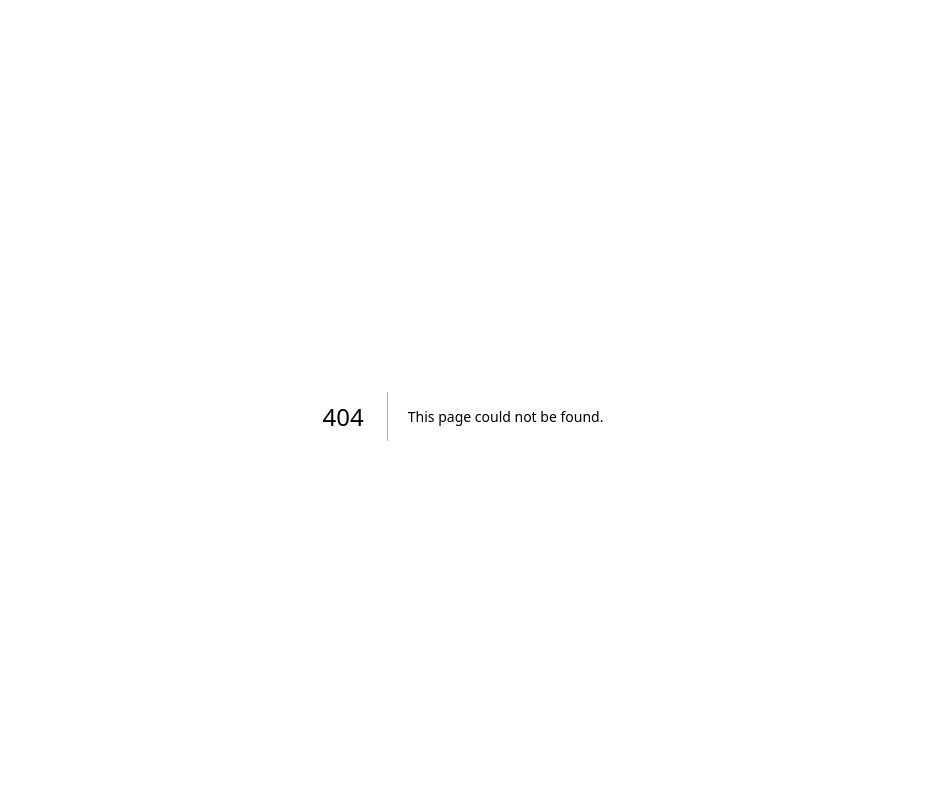
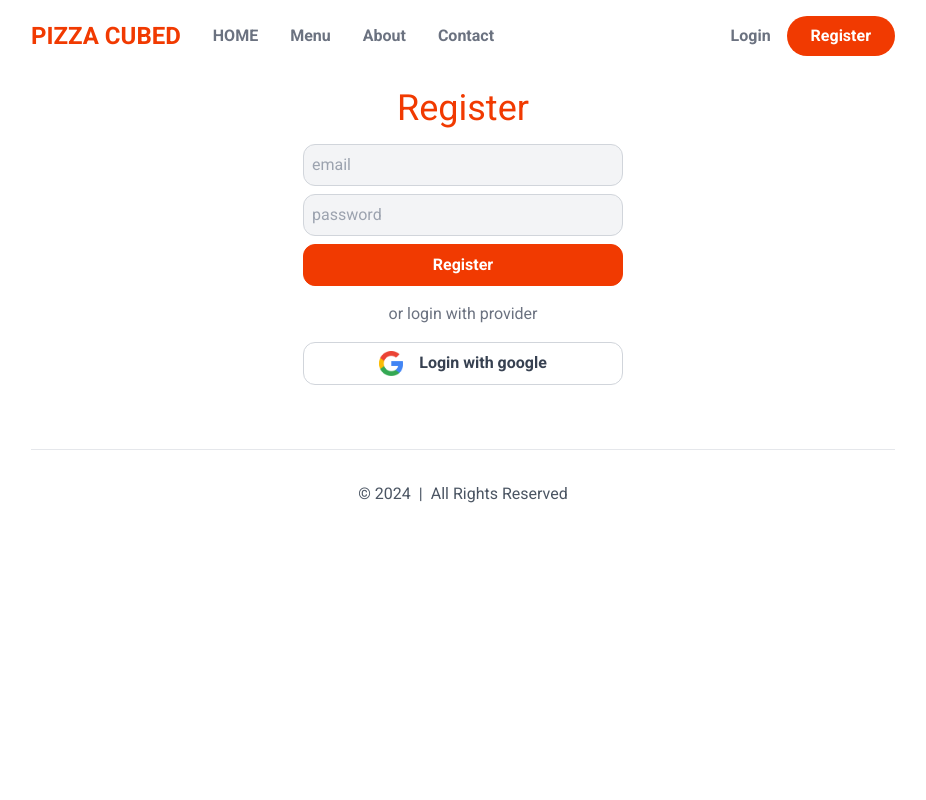
Before and after one commit to nour-nono/pizza-cubed, a Next.js app: page /register in a window 1280 px wide. Before the commit this address had no page. Shown: the top 800 px of the page, without its empty margins (177-1103 px from the left). Built offline with nearby package versions, Linux system fonts and the light colour scheme.

Commit message:
Add next-auth package to dependencies and create About Component and ContactUs component

```diff
--- a/package.json
+++ b/package.json
@@ -12,6 +12,7 @@
   "dependencies": {
     "autoprefixer": "^10.4.20",
     "next": "14.2.14",
+    "next-auth": "^4.24.8",
     "react": "^18",
     "react-dom": "^18"
   },
--- a/src/app/globals.css
+++ b/src/app/globals.css
@@ -7,3 +7,32 @@ section.hero{
     @apply block md:grid;
     grid-template-columns: 2fr 3fr;
 }
+
+select,
+input[type="email"],
+input[type="password"],
+input[type="tel"],
+input[type="text"] {
+    @apply block w-full mb-2 rounded-xl;
+    @apply border p-2 border-gray-300 bg-gray-100;
+}
+
+input[type="email"]:disabled,
+input[type="password"]:disabled,
+input[type="tel"]:disabled,
+input[type="text"]:disabled {
+    @apply bg-gray-300 border-0 cursor-not-allowed text-gray-500;
+}
+
+button, .button{
+    @apply flex w-full justify-center gap-2 text-gray-700 font-semibold;
+    @apply border border-gray-300 rounded-xl px-6 py-2;
+}
+
+button[type="submit"], .submit, button.primary{
+    @apply border-primary bg-primary text-white;
+}
+
+button[type="submit"]:disabled, .submit:disabled{
+    @apply cursor-not-allowed bg-red-400;
+}
--- a/src/app/layout.tsx
+++ b/src/app/layout.tsx
@@ -2,6 +2,8 @@ import type { Metadata } from "next";
 import { Roboto } from "next/font/google";
 import "./globals.css";
 import Footer from "@/components/layout/Footer";
+import Header from "@/components/layout/Header";
+
 
 
 const roboto = Roboto({ weight: ["400", "500", "700"], subsets: ["latin"] });
@@ -23,6 +25,7 @@ export default function RootLayout({
       >
         <div className="container">
         <main className={"max-w-4xl mx-auto p-4"}>
+        <Header />
         {children}
         <Footer />
         </main>
--- a/src/app/page.tsx
+++ b/src/app/page.tsx
@@ -1,13 +1,15 @@
 import Image from "next/image";
 import Link from "next/link";
-import Header from "@/components/layout/Header";
 import Hero from "@/components/layout/Hero";
+import About from "@/components/layout/About";
+import ContactUs from "@/components/layout/ContactUs";
 
 export default function Home() {
   return (
     <>
-    <Header />
     <Hero />
+    <About />
+    <ContactUs />
     </>
   );
 }
--- /dev/null
+++ b/src/app/register/page.tsx
@@ -0,0 +1,24 @@
+import Image from "next/image";
+const RegisterPage = () => {
+  return (
+    <section className="mt-8">
+      <h1 className="text-center text-primary text-4xl mb-4">Register</h1>
+      <form className="max-w-xs mx-auto">
+        <input type="email" name="" id="" placeholder="email" />
+        <input type="password" name="" id="" placeholder="password"/>
+        <button type="submit">
+          Register
+        </button>
+        <div className="my-4 text-center text-gray-500">
+          or login with provider
+        </div>
+        <button className="flex gap-4 justify-center">
+          <Image src={"/google.png"} alt={""} width={24} height={24} />
+          Login with google
+        </button>
+      </form>
+    </section>
+  );
+};
+
+export default RegisterPage;
--- /dev/null
+++ b/src/components/layout/About.tsx
@@ -0,0 +1,17 @@
+const About = () => {
+  return (
+    <section className="text-center my-16" id="about">
+    <p>Our story</p>
+    <p>About us</p>
+    <div className="text-gray-500 max-w-md mx-auto mt-4 flex flex-col gap-4">
+      <p>
+        Lorem ipsum dolor sit amet, consectetur adipisicing elit. Magni minima odit recusandae. Illum ipsa non repudiandae? Eum ipsam iste quos suscipit tempora? Aperiam esse fugiat inventore laboriosam officiis quam rem!
+      </p>
+      <p>At consectetur delectus ducimus est facere iure molestias obcaecati quaerat vitae voluptate? Aspernatur dolor explicabo iste minus molestiae pariatur provident quibusdam saepe?</p>
+      <p>Laborum molestias neque nulla obcaecati odio quia quod reprehenderit sit vitae voluptates? Eos, tenetur.</p>
+    </div>
+  </section>
+  )
+}
+
+export default About
--- /dev/null
+++ b/src/components/layout/ContactUs.tsx
@@ -0,0 +1,17 @@
+import Link from "next/link"
+
+const ContactUs = () => {
+  return (
+    <section className="text-center my-8" id="contact">
+    <p>Don't hesitate</p>
+    <p>Contact us</p>
+    <div className="mt-8">
+      <Link className="text-4xl underline text-gray-500" href="tel:+46738123123">
+        +46 738 123 123
+      </Link>
+    </div>
+  </section>
+  )
+}
+
+export default ContactUs
```
Also changed, not shown: 1 other file (tests, documents, lock files or other folders).
